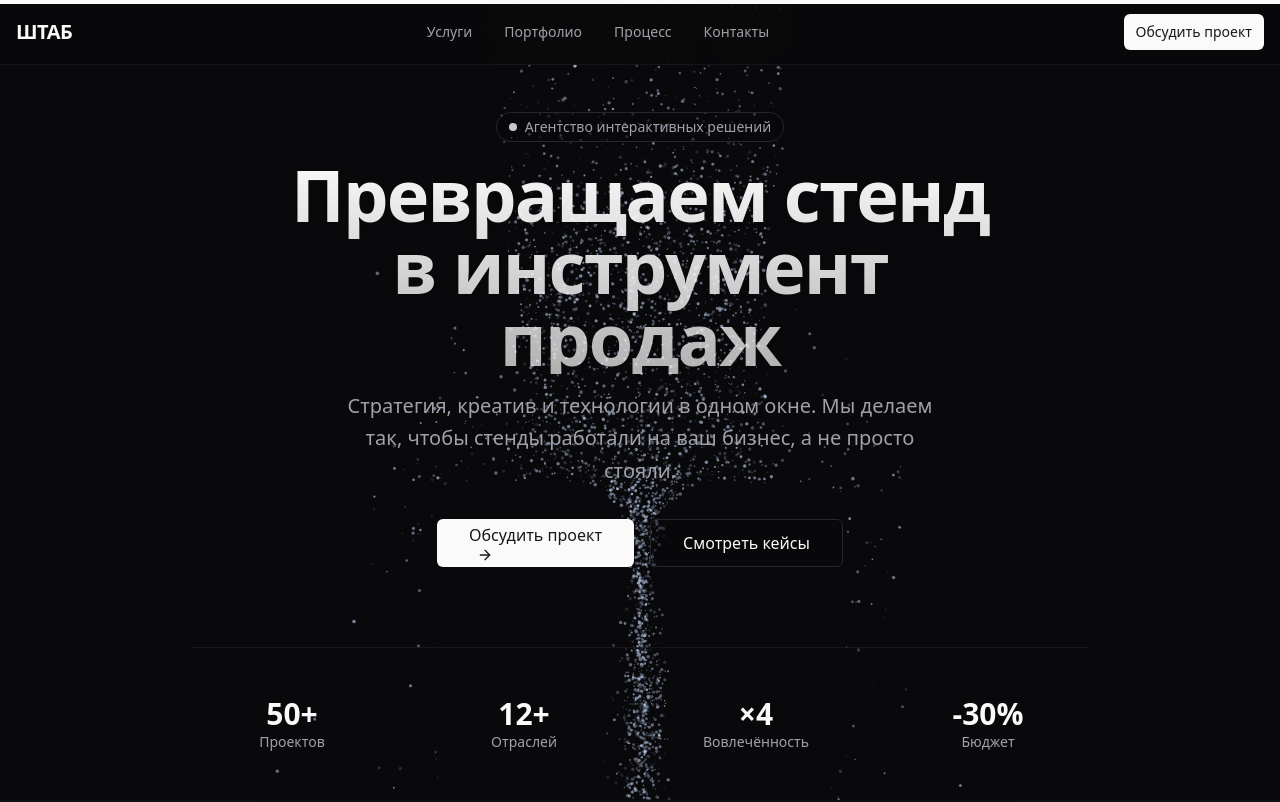
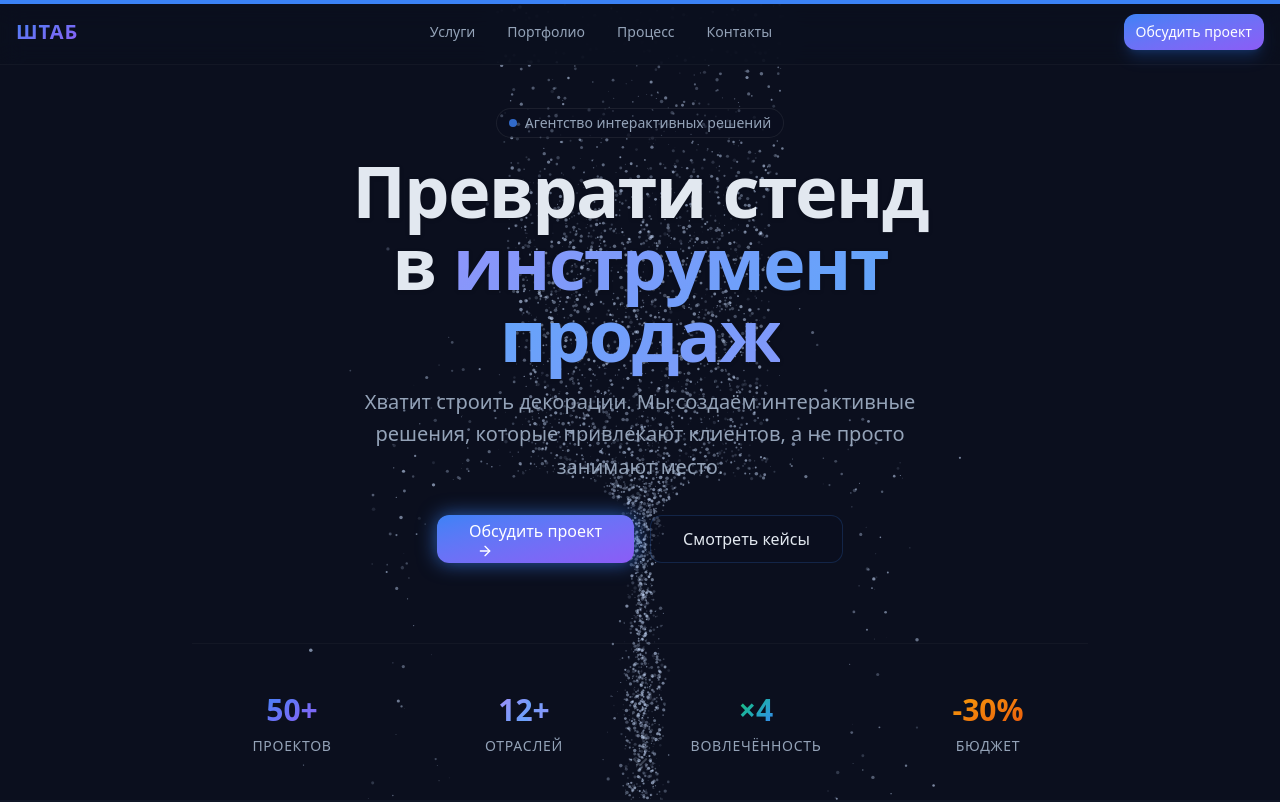
Before and after one commit to Ivannad11/site_new, a Next.js app: page / in a window 1280 px wide. Shown: the top 802 px of the page. Built offline with nearby package versions, Linux system fonts and the light colour scheme.

Commit message:
Apply new design system: Space Grotesk font, new color palette, and gradients

```diff
--- a/src/app/globals.css
+++ b/src/app/globals.css
@@ -1,7 +1,7 @@
 @import "tailwindcss";
 
 @theme {
-  --font-sans: var(--font-inter), ui-sans-serif, system-ui, sans-serif, "Apple Color Emoji", "Segoe UI Emoji", "Segoe UI Symbol", "Noto Color Emoji";
+  --font-sans: var(--font-space-grotesk), ui-sans-serif, system-ui, sans-serif, "Apple Color Emoji", "Segoe UI Emoji", "Segoe UI Symbol", "Noto Color Emoji";
 
   --color-background: var(--background);
   --color-foreground: var(--foreground);
@@ -36,6 +36,12 @@
   --radius-sm: calc(var(--radius) - 4px);
 
   --animate-scroll: scroll var(--animation-duration, 40s) var(--animation-direction, forwards) linear infinite;
+  --animate-shimmer: shimmer 3s linear infinite;
+  --animate-cta-glow: ctaGlow 2.5s ease-in-out infinite;
+  --animate-fade-up: fadeUp 0.5s ease-out forwards;
+  --animate-hero-pulse: heroPulse 6s ease-in-out infinite;
+  --animate-accordion-down: accordion-down 0.2s ease-out;
+  --animate-accordion-up: accordion-up 0.2s ease-out;
 
   @keyframes scroll {
     to {
@@ -43,71 +49,99 @@
     }
   }
 
-  --animate-accordion-down: accordion-down 0.2s ease-out;
-  --animate-accordion-up: accordion-up 0.2s ease-out;
+  @keyframes shimmer {
+    0% { background-position: 200% 0; }
+    100% { background-position: -200% 0; }
+  }
+
+  @keyframes ctaGlow {
+    0%, 100% { box-shadow: 0 0 0 0 rgba(59, 130, 246, 0.4); }
+    50% { box-shadow: 0 0 20px 0 rgba(59, 130, 246, 0.7); }
+  }
+
+  @keyframes fadeUp {
+    from { opacity: 0; transform: translateY(16px); }
+    to { opacity: 1; transform: translateY(0); }
+  }
+
+  @keyframes heroPulse {
+    0%, 100% { opacity: 1; transform: scale(1); }
+    50% { opacity: 0.8; transform: scale(1.05); }
+  }
 
   @keyframes accordion-down {
-    from {
-      height: 0;
-    }
-    to {
-      height: var(--radix-accordion-content-height);
-    }
+    from { height: 0; }
+    to { height: var(--radix-accordion-content-height); }
   }
 
   @keyframes accordion-up {
-    from {
-      height: var(--radix-accordion-content-height);
-    }
-    to {
-      height: 0;
-    }
+    from { height: var(--radix-accordion-content-height); }
+    to { height: 0; }
   }
 }
 
 :root {
-  --background: #ffffff;
-  --foreground: #09090b;
-  --card: #ffffff;
-  --card-foreground: #09090b;
-  --popover: #ffffff;
-  --popover-foreground: #09090b;
-  --primary: #18181b;
-  --primary-foreground: #fafafa;
-  --secondary: #f4f4f5;
-  --secondary-foreground: #18181b;
-  --muted: #f4f4f5;
-  --muted-foreground: #71717a;
-  --accent: #f4f4f5;
-  --accent-foreground: #18181b;
-  --destructive: #ef4444;
-  --destructive-foreground: #fafafa;
-  --border: #e4e4e7;
-  --input: #e4e4e7;
-  --ring: #18181b;
-  --radius: 0.5rem;
+  /* Light Theme */
+  --background: #F8FAFC;
+  --foreground: #0F172A;
+
+  --card: #FFFFFF;
+  --card-foreground: #0F172A;
+
+  --popover: #FFFFFF;
+  --popover-foreground: #0F172A;
+
+  --primary: #3B82F6;
+  --primary-foreground: #FFFFFF;
+
+  --secondary: #F1F5F9;
+  --secondary-foreground: #0F172A;
+
+  --muted: #F1F5F9;
+  --muted-foreground: #64748B;
+
+  --accent: #F1F5F9;
+  --accent-foreground: #0F172A;
+
+  --destructive: #EF4444;
+  --destructive-foreground: #FFFFFF;
+
+  --border: #E2E8F0;
+  --input: #E2E8F0;
+  --ring: #3B82F6;
+
+  --radius: 0.875rem; /* 14px */
 }
 
 .dark {
-  --background: #09090b;
-  --foreground: #fafafa;
-  --card: #18181b;
-  --card-foreground: #fafafa;
-  --popover: #09090b;
-  --popover-foreground: #fafafa;
-  --primary: #fafafa;
-  --primary-foreground: #18181b;
-  --secondary: #27272a;
-  --secondary-foreground: #fafafa;
-  --muted: #27272a;
-  --muted-foreground: #a1a1aa;
-  --accent: #27272a;
-  --accent-foreground: #fafafa;
-  --destructive: #7f1d1d;
-  --destructive-foreground: #fafafa;
-  --border: #27272a;
-  --input: #27272a;
-  --ring: #d4d4d8;
+  /* Dark Theme */
+  --background: #0B0F1E;
+  --foreground: #E2E8F0;
+
+  --card: rgba(255, 255, 255, 0.04);
+  --card-foreground: #E2E8F0;
+
+  --popover: #0B0F1E;
+  --popover-foreground: #E2E8F0;
+
+  --primary: #3B82F6;
+  --primary-foreground: #FFFFFF;
+
+  --secondary: #1E293B;
+  --secondary-foreground: #FFFFFF;
+
+  --muted: #1E293B;
+  --muted-foreground: #94A3B8;
+
+  --accent: #1E293B;
+  --accent-foreground: #E2E8F0;
+
+  --destructive: #7F1D1D;
+  --destructive-foreground: #FFFFFF;
+
+  --border: rgba(255, 255, 255, 0.07);
+  --input: rgba(255, 255, 255, 0.07);
+  --ring: #3B82F6;
 }
 
 @layer base {
@@ -120,4 +154,25 @@
   html {
     scroll-behavior: smooth;
   }
+
+  /* Custom utility classes based on the reference */
+  .gradient-text {
+    @apply bg-clip-text text-transparent bg-[linear-gradient(135deg,#60A5FA,#A78BFA,#60A5FA)] animate-shimmer bg-[length:200%_auto];
+  }
+
+  .gradient-primary {
+    @apply bg-gradient-to-br from-[#3B82F6] to-[#8B5CF6];
+  }
+
+  .gradient-success {
+    @apply bg-gradient-to-br from-[#22C55E] to-[#3B82F6];
+  }
+
+  .gradient-warning {
+    @apply bg-gradient-to-br from-[#F59E0B] to-[#EA580C];
+  }
+
+  .gradient-danger {
+    @apply bg-gradient-to-br from-[#EF4444] to-[#F97316];
+  }
 }
--- a/src/app/layout.tsx
+++ b/src/app/layout.tsx
@@ -1,11 +1,11 @@
 import type { Metadata, Viewport } from "next";
-import { Inter } from "next/font/google";
+import { Space_Grotesk } from "next/font/google";
 import "./globals.css";
 
-const inter = Inter({ subsets: ["latin"], variable: "--font-inter" });
+const spaceGrotesk = Space_Grotesk({ subsets: ["latin", "cyrillic"], variable: "--font-space-grotesk" });
 
 export const viewport: Viewport = {
-  themeColor: "#09090b",
+  themeColor: "#0B0F1E",
   colorScheme: "dark",
 };
 
@@ -56,7 +56,7 @@ export default function RootLayout({
 }>) {
   return (
     <html lang="ru" className="dark scroll-smooth">
-      <body className={`${inter.variable} font-sans antialiased bg-background text-foreground`}>
+      <body className={`${spaceGrotesk.variable} font-sans antialiased bg-background text-foreground`}>
         {children}
       </body>
     </html>
--- a/src/components/layout/Hero.tsx
+++ b/src/components/layout/Hero.tsx
@@ -45,27 +45,26 @@ export function Hero() {
             Агентство интерактивных решений
           </motion.div>
 
-          <motion.h1 variants={fadeInItem} className="text-4xl sm:text-5xl md:text-6xl lg:text-7xl font-bold tracking-tight bg-clip-text text-transparent bg-gradient-to-b from-foreground to-foreground/70 drop-shadow-sm">
-            Превращаем стенд <br className="hidden md:block" />
-            в инструмент продаж
+          <motion.h1 variants={fadeInItem} className="text-4xl sm:text-5xl md:text-6xl lg:text-7xl font-bold tracking-tight text-foreground drop-shadow-sm">
+            Преврати стенд <br className="hidden md:block" />
+            в <span className="gradient-text">инструмент продаж</span>
           </motion.h1>
 
           <motion.p variants={fadeInItem} className="text-base sm:text-lg md:text-xl text-muted-foreground max-w-[600px] mx-auto leading-relaxed">
-            Стратегия, креатив и технологии в одном окне.
-            Мы делаем так, чтобы стенды работали на ваш бизнес, а не просто стояли.
+            Хватит строить декорации. Мы создаём интерактивные решения, которые привлекают клиентов, а не просто занимают место.
           </motion.p>
 
           <motion.div
             variants={fadeInItem}
             className="flex flex-col sm:flex-row gap-4 w-full justify-center pt-4"
           >
-            <Button size="lg" className="text-base h-12 px-8 group" id="hero-button-primary" asChild>
+            <Button size="lg" className="text-base h-12 px-8 group gradient-primary animate-cta-glow border-0" id="hero-button-primary" asChild>
               <Link href="#contacts">
                 Обсудить проект
                 <ArrowRight className="ml-2 h-4 w-4 transition-transform group-hover:translate-x-1" />
               </Link>
             </Button>
-            <Button size="lg" variant="outline" className="text-base h-12 px-8 bg-background/50 backdrop-blur-sm" id="hero-button-secondary" asChild>
+            <Button size="lg" variant="outline" className="text-base h-12 px-8 bg-background/50 backdrop-blur-sm border-primary/20 hover:bg-primary/10" id="hero-button-secondary" asChild>
               <Link href="#portfolio">
                 Смотреть кейсы
               </Link>
@@ -81,14 +80,14 @@ export function Hero() {
           className="grid grid-cols-2 md:grid-cols-4 gap-8 pt-12 mt-12 border-t border-border/50 w-full max-w-4xl"
         >
           {[
-            { label: "Проектов", value: "50+" },
-            { label: "Отраслей", value: "12+" },
-            { label: "Вовлечённость", value: "×4" },
-            { label: "Бюджет", value: "-30%" },
+            { label: "Проектов", value: "50+", gradient: "gradient-primary" },
+            { label: "Отраслей", value: "12+", gradient: "gradient-text" },
+            { label: "Вовлечённость", value: "×4", gradient: "gradient-success" },
+            { label: "Бюджет", value: "-30%", gradient: "gradient-warning" },
           ].map((stat, i) => (
             <div key={i} className="flex flex-col items-center">
-              <span className="text-3xl font-bold text-foreground">{stat.value}</span>
-              <span className="text-sm text-muted-foreground">{stat.label}</span>
+              <span className={`text-3xl font-bold bg-clip-text text-transparent ${stat.gradient}`}>{stat.value}</span>
+              <span className="text-sm text-muted-foreground font-medium uppercase tracking-wider mt-2">{stat.label}</span>
             </div>
           ))}
         </motion.div>
--- a/src/components/layout/Navbar.tsx
+++ b/src/components/layout/Navbar.tsx
@@ -36,7 +36,7 @@ export function Navbar({ onNavigate, mobileMode = false }: NavbarProps) {
             }
           }}
         >
-          ШТАБ
+          <span className="gradient-primary bg-clip-text text-transparent font-black tracking-wider">ШТАБ</span>
         </Link>
 
         <nav className="hidden md:flex items-center gap-8 text-sm font-medium">
@@ -55,7 +55,7 @@ export function Navbar({ onNavigate, mobileMode = false }: NavbarProps) {
         </nav>
 
         <div className="flex items-center gap-4">
-          <Button variant="default" size="sm" className="hidden md:flex">
+          <Button variant="default" size="sm" className="hidden md:flex gradient-primary border-0 font-medium">
             Обсудить проект
           </Button>
           <Button variant="ghost" size="icon" className="md:hidden" onClick={toggleMenu}>
--- a/src/components/ui/button.tsx
+++ b/src/components/ui/button.tsx
@@ -4,11 +4,11 @@ import { cn } from "@/lib/utils"
 import { motion } from "framer-motion"
 
 const buttonVariants = cva(
-  "inline-flex items-center justify-center whitespace-nowrap rounded-md text-sm font-medium ring-offset-background transition-colors focus-visible:outline-none focus-visible:ring-2 focus-visible:ring-ring focus-visible:ring-offset-2 disabled:pointer-events-none disabled:opacity-50",
+  "inline-flex items-center justify-center whitespace-nowrap rounded-full text-sm font-medium ring-offset-background transition-colors focus-visible:outline-none focus-visible:ring-2 focus-visible:ring-ring focus-visible:ring-offset-2 disabled:pointer-events-none disabled:opacity-50",
   {
     variants: {
       variant: {
-        default: "bg-primary text-primary-foreground hover:bg-primary/90",
+        default: "gradient-primary text-primary-foreground hover:opacity-90 shadow-lg shadow-blue-500/20 border-0",
         destructive:
           "bg-destructive text-destructive-foreground hover:bg-destructive/90",
         outline:
```
